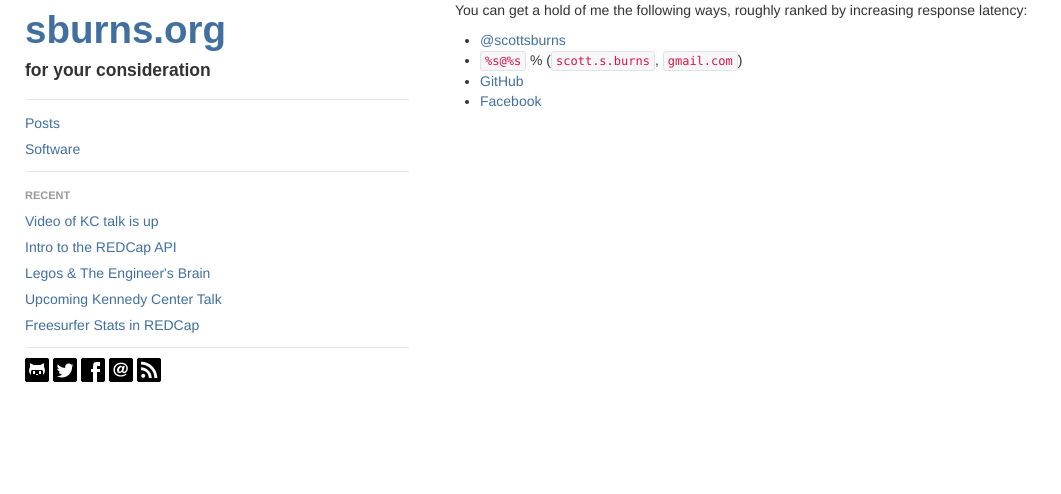
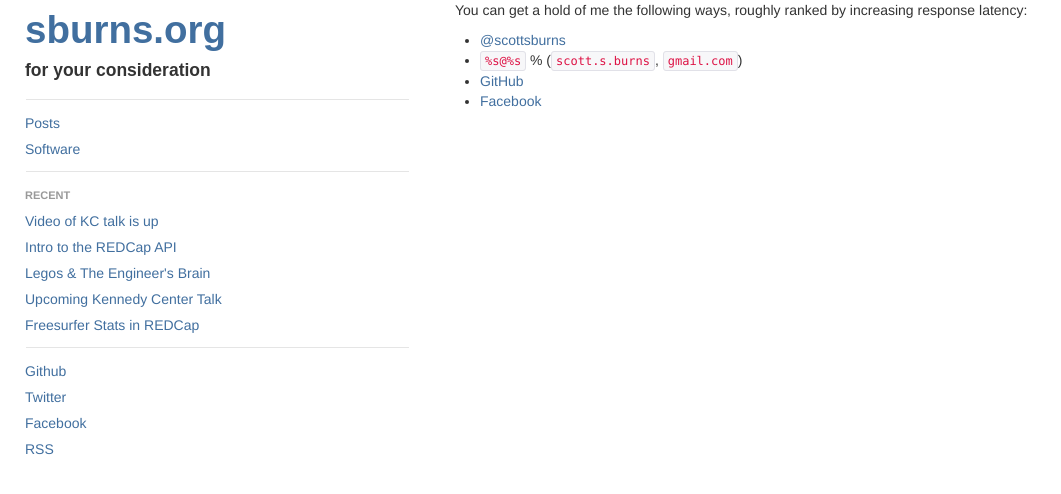
Before and after one commit to sburns/sburns.github.com, a Jekyll site: the page built from contact.md, in a window 1280 px wide. Shown: the top 494 px of the page, without its empty margins (0-1061 px from the left). Built offline with Jekyll 4.4.1, drawn with Linux system fonts in a browser that asks for light colours.

Commit message:
remove images in sidebar

```diff
--- a/_layouts/default.html
+++ b/_layouts/default.html
@@ -31,14 +31,10 @@
               <li><a href="{{ post.url }}">{{ post.title }}</a></li>
               {% endfor %}
               <li class="divider"></li>
-              <div>
-                <a href="http://github.com/sburns"><img src="/assets/img/github.png"></a>
-                <a href="http://twitter.com/scottsburns"><img src="/assets/img/twitter.png"></a>
-                <a href="http://www.facebook.com/scott.s.burns"><img src="/assets/img/facebook.png"></a>
-                <a href="mailto:scott DOT s DOT burns AT google's email DOT com"><img src="/assets/img/email.png"></a>
-                <a href="/rss.xml"><img src="/assets/img/rss.png"></a>
-              </div>
-
+              <li><a href="http://github.com/sburns">Github</a></li>
+              <li><a href="http://twitter.com/scottsburns">Twitter</a></li>
+              <li><a href="http://www.facebook.com/scott.s.burns">Facebook</a></li>
+              <li><a href="/rss.xml">RSS</a></li>
             </ul>
           </div>
         </div>
```
Also changed, not shown: index.html (renamed from index.md).
